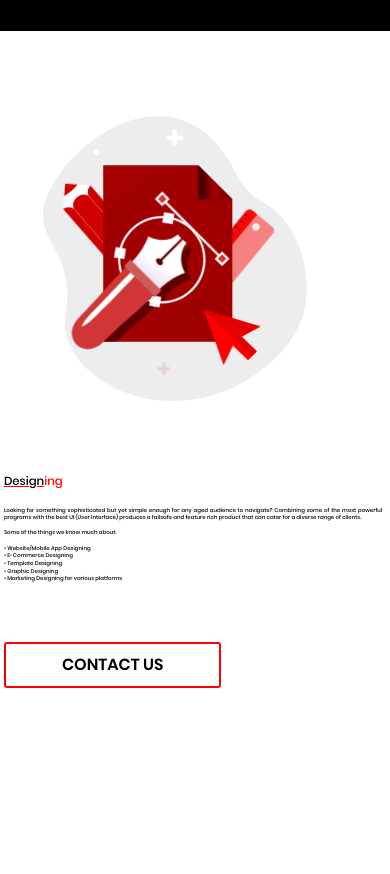
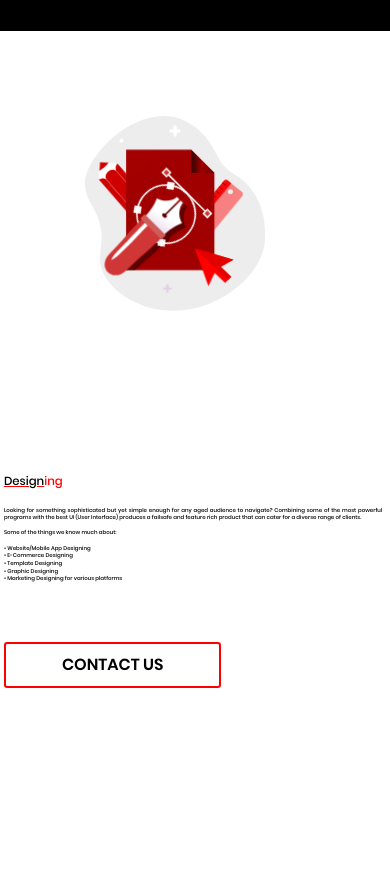
Before and after one commit to SameeranB/adroit, a PHP site: page /solutions.html in a window 390 px wide. Shown: the part 843-1717 px from the top of the page. Run offline with PHP 8.4, Linux system fonts and the light colour scheme; some libraries are stand-ins or nearby versions.

Commit message:
Update services.css

```diff
--- a/css/services.css
+++ b/css/services.css
@@ -655,9 +655,8 @@ svg {
 }
 @media only screen and (max-width: 600px) {
 .icon-design {
-  margin-top:5vh;
-  margin-bottom:5vh;
-  padding:5vh;
+ margin:auto;
+ align:center;
   width: 90%;
   animation-play-state: running;
   }
```
